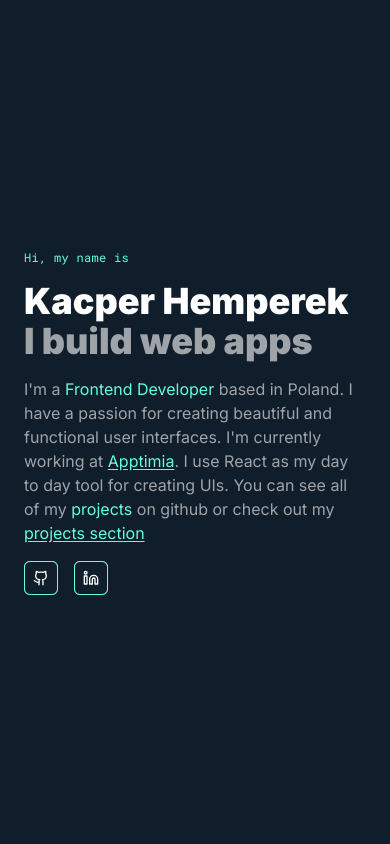
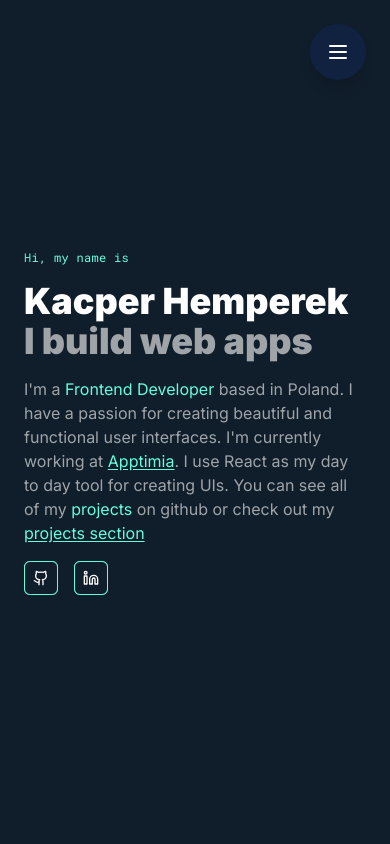
Before and after one commit to KacperHemperek/portfolio, a Next.js app: page / in a window 390 px wide. Shown: the top 844 px of the page. Built offline with nearby package versions, Linux system fonts and the light colour scheme.

Commit message:
feat: add mobile navigation

```diff
--- a/src/app/layout.tsx
+++ b/src/app/layout.tsx
@@ -1,6 +1,7 @@
 import type { Metadata } from 'next';
 import { Inter, Roboto_Mono } from 'next/font/google';
 import './globals.css';
+import Navbar from '~/components/navbar';
 
 const inter = Inter({ subsets: ['latin'] });
 
@@ -25,6 +26,7 @@ export default function RootLayout({
   return (
     <html lang='en' className='scroll-smooth bg-background text-white'>
       <body className={`${inter.className} ${roboto.variable}`}>
+        <Navbar />
         {children}
       </body>
     </html>
--- /dev/null
+++ b/src/components/navbar.tsx
@@ -0,0 +1,60 @@
+'use client';
+import { Menu, X } from 'lucide-react';
+import React, { useEffect, useState } from 'react';
+import { motion } from 'framer-motion';
+import { cn } from '~/utils/cn';
+import Link from 'next/link';
+import { links } from '~/content/nav-links';
+
+export default function Navbar() {
+  const [isMenuOpen, setIsMenuOpen] = useState(false);
+
+  useEffect(() => {
+    if (!isMenuOpen) document.body.style.overflow = 'auto';
+    else document.body.style.overflow = 'hidden';
+  }, [isMenuOpen]);
+
+  return (
+    <>
+      <button
+        onClick={() => {
+          setIsMenuOpen((prev) => !prev);
+        }}
+        className={cn(
+          'fixed right-6 top-6 z-50 rounded-full p-4 text-white ',
+          isMenuOpen ? 'shadow-none ' : 'shadow-lg delay-300',
+        )}
+      >
+        {isMenuOpen ? <X /> : <Menu />}
+      </button>
+      <motion.nav
+        className='fixed inset-0 z-40 flex items-center justify-center bg-background-muted px-6 py-6 shadow-lg'
+        initial={{
+          clipPath: 'circle(1.75rem at calc(100% - 3.25rem) 3.25rem)',
+        }}
+        animate={{
+          clipPath: isMenuOpen
+            ? 'circle(150% at calc(100% - 3.25rem) 3.25rem)'
+            : 'circle(1.75rem at calc(100% - 3.25rem) 3.25rem)',
+          transition: {
+            duration: isMenuOpen ? 0.5 : 0.3,
+          },
+        }}
+      >
+        <motion.div className='flex flex-1 flex-col gap-12'>
+          {links.map((link, index) => (
+            <Link
+              onClick={() => setIsMenuOpen(false)}
+              href={link.url}
+              key={`navbar__link__${link.url}__${link.label}`}
+              className='flex flex-col text-center font-roboto'
+            >
+              <span className='text-sm text-primary'>{`0${index + 1}`}</span>
+              <span className='text-lg'>{link.label}</span>
+            </Link>
+          ))}
+        </motion.div>
+      </motion.nav>
+    </>
+  );
+}
--- /dev/null
+++ b/src/content/nav-links.ts
@@ -0,0 +1,21 @@
+export const links: {
+  url: string;
+  label: string;
+}[] = [
+  {
+    url: '/#experience',
+    label: 'Experience',
+  },
+  {
+    url: '/#projects',
+    label: 'Projects',
+  },
+  {
+    url: '/#skills',
+    label: 'Skills',
+  },
+  {
+    url: '/#contact',
+    label: 'Contact',
+  },
+];
```
